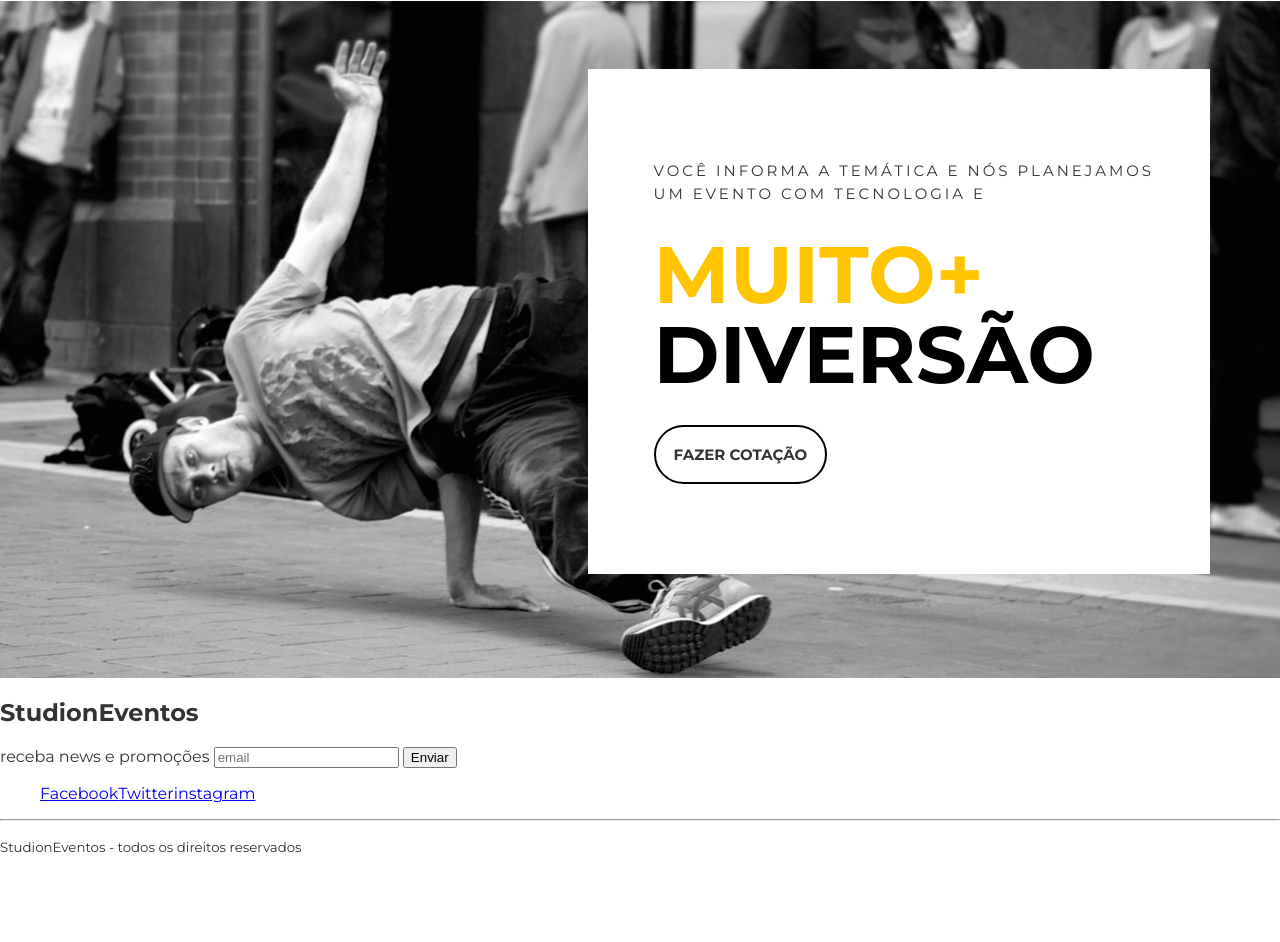
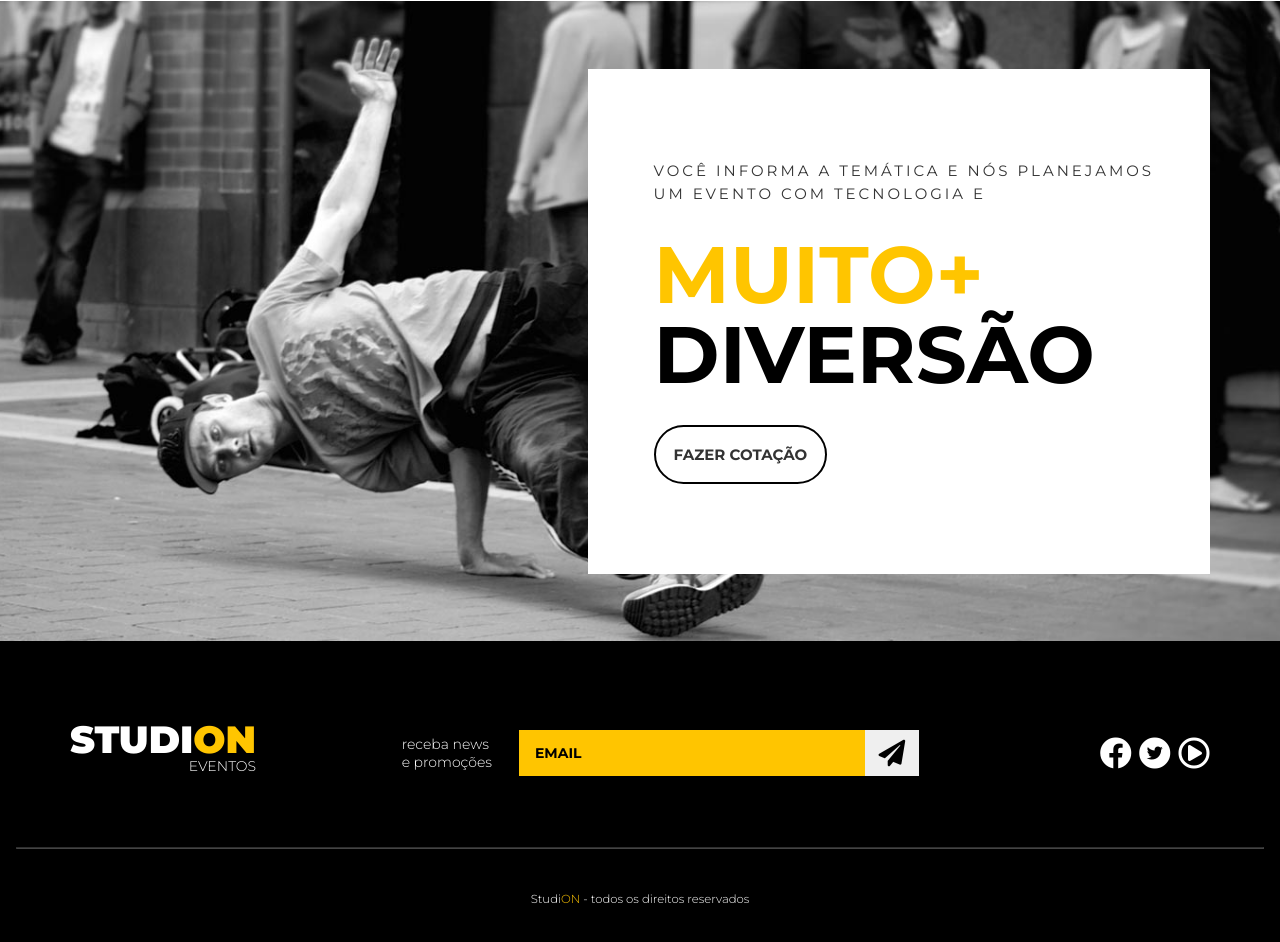
Before and after one commit to adriamoreno/studion, a website: page src/index.html in a window 1280 px wide. Shown: the part 1626-2568 px from the top of the page. Before the commit the page ends 2498 px from the top, so only its background shows below. Drawn offline with Linux system fonts and the light colour scheme.

Commit message:
completed the footer for the main page

```diff
--- a/src/index.html
+++ b/src/index.html
@@ -106,23 +106,45 @@
 
         </main>
 
-        <footer>
-        <div>
-                <h2>Studi<span>on</span><span>Eventos</span></h2>
-                <form>
-                    <label>receba news e promoções</label>
-                    <input type="email" placeholder="email"/>
-                    <button type="submit">Enviar </button>
+        <footer class="footer">
+            <div class="container footer__container">
+                <h2 class="logo-studion">
+                    Studi<span class="copy--primary">on</span>
+                    <span class="logo-studion__subtitle">Eventos</span>
+                </h2>
+                <form class="footer__form">
+                    <label for="email ">receba news <br> e promoções</label>
+                    <fieldset>
+                        <input id="email" type="email" placeholder="EMAIL"/>
+                        <button type="submit">
+                            <i class="fas fa-paper-plane fa-2x"></i>
+                         </button>
+                    </fieldset>
                 </form>
-                <ul>
-                    <li><a href="https://www.facebook.com" target="_blank"> Facebook</a></li>
-                    <li><a href="https://www.twitter.com" target="_blank"> Twitter</a></li>
-                    <li><a href="https://www.instagram.com" target="_blank"> instagram</a></li>
+                <ul class="footer__social">
+                    <li>
+                        <a href="https://www.facebook.com" target="_blank">
+                            <i class="fab fa-facebook fa-2x"></i>
+                        </a>
+                    </li>
+                    <li>
+                        <a href="https://www.twitter.com" target="_blank">
+                            <span class="fa-stack ">
+                                <i class="fas fa-circle fa-inverse fa-stack-2x"></i>
+                                <i class="fab fa-twitter fa-stack-1x "></i>
+                            </span>
+                        </a>
+                    </li>
+                    <li>
+                        <a href="https://www.youtube.com" target="_blank">
+                        <i class="far fa-play-circle fa-2x"></i>
+                        </a>
+                    </li>
                 </ul>
             </div>
             <hr />
             <p>
-                <small>Studi<span>on</span><span>Eventos</span> - todos os direitos reservados </small>
+                <small >Studi<span class="copy--primary">ON</span> - todos os direitos reservados </small>
             </p>
         </footer>
     </body>
--- a/src/style.css
+++ b/src/style.css
@@ -1,4 +1,8 @@
 @import url('https://fonts.googleapis.com/css2?family=Montserrat:wght@300;400;500;700;900&family=Roboto&display=swap');
+@import url("https://cdnjs.cloudflare.com/ajax/libs/font-awesome/5.15.1/css/all.min.css");
+@import url("https://cdnjs.cloudflare.com/ajax/libs/font-awesome/5.15.1/css/all.min.css");
+
+
 
 /* Bruno falou que como regra ele quer afetar todos os elementos com o box sizing : border box */
 
@@ -268,11 +272,11 @@ ul {
 
 .quote {
     background-image: url(./images/parallax.jpg);
-    height: 677px;
     background-attachment: fixed;
     background-repeat: no-repeat;
     background-size: cover;
     background-position: center;
+
 
 }
 
@@ -316,3 +320,104 @@ min-height: 80vh;
     background: unset;
     padding: 18px;
 }
+
+.footer {
+    background-color: #000;
+    color: #FFF;
+    padding: 0 1rem;
+
+}
+
+.footer__container{
+    display: grid;
+    grid-template-columns: repeat(3, auto);
+    align-items: center;
+    padding: 5rem 0 3.85rem 0;
+
+
+}
+
+.logo-studion__subtitle{
+    display: block;
+}
+.footer .logo-studion{
+    justify-self: start;
+    margin: 0;
+
+}
+
+.footer__form fieldset{
+    display: grid;
+    grid-template-columns: auto 3.375rem;
+    border:unset ;
+    margin: 0;
+    padding: 0;
+    width: 100%;
+}
+
+.footer__form {
+    display: grid;
+    place-items: center;
+    grid-template-columns: 10ch auto;
+    gap: 1.2rem;
+}
+
+.footer__form label{
+    font-size: 0.875rem;
+    font-weight: 300;
+}
+
+.footer__form input{
+    background: var(--color-primary);
+    border: unset;
+    padding: 0 1rem;
+    height: 2.875rem;
+    font-size: 0.875rem;
+    font-weight: 700;
+    font-family: "Montserrat";
+    color: #000
+}
+
+.footer__form input::placeholder {
+    color: #000;
+}
+
+.footer__form input:focus {
+    outline: unset;
+}
+
+.footer__form button {
+    border: none;
+    height: 2.875rem;
+}
+
+.footer__social{
+    justify-self: end;
+}
+
+.footer__social a,
+.footer__social a:visited
+.footer__social a:hover {
+
+    color: #fff;
+    margin-left: 0.2rem;
+}
+
+.footer__social a .fa-twitter,
+.footer__social a:visited .fa-twitter
+.footer__social a:hover .fa-twitter {
+
+    color: #000;
+}
+
+.footer hr {
+    border-color: #fff4;
+    margin: 0;
+}
+
+footer p {
+    text-align: center;
+    font-size: .875rem;
+    font-weight: 300;
+    margin: 2.5rem 0 ;
+}
```
